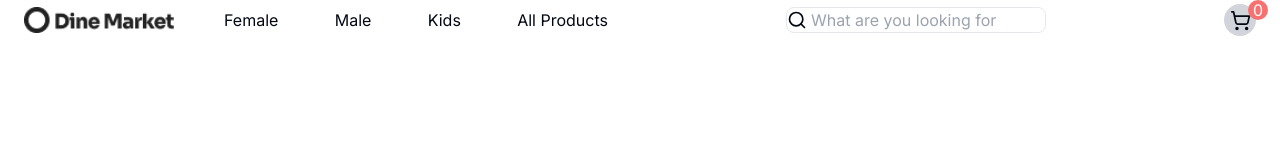
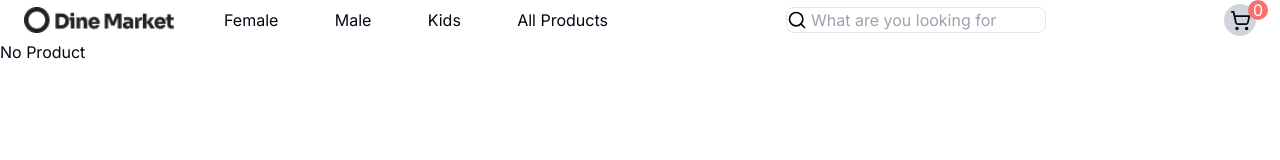
Before and after one commit to NaghmanShafique/next-ecommerce-app, a Next.js app: page /kids in a window 1280 px wide. Shown: the top 160 px of the page. Built offline with nearby package versions, Linux system fonts and the light colour scheme; no server answers.

Commit message:
Kids4 issue

```diff
--- a/src/app/api/products/route.ts
+++ b/src/app/api/products/route.ts
@@ -44,7 +44,7 @@ export async function GET(request:NextRequest) {
                     const productArray =  productData.slice(Number(param.get("start")) , Number(param.get("end")))
                     return NextResponse.json({productArray});
                  }
-                    return NextResponse.json({productArray : "Product Not Found"});
+                 return NextResponse.json({productArray : "Not Found"});
             }
 
             return NextResponse.json({productArray : productData});
--- a/src/app/female/page.tsx
+++ b/src/app/female/page.tsx
@@ -14,8 +14,6 @@ async function fetchAllProducts() {
 }
 const Female = async () => {
   const productData = await fetchAllProducts();
-   //var { productArray } = productData
-   //console.log("data array 2 "+productData.productArray)
     return (
     <div>
         <AllProducts productData = {productData}/>
--- a/src/app/kids/page.tsx
+++ b/src/app/kids/page.tsx
@@ -14,25 +14,13 @@ async function fetchAllProducts() {
 }
 const Kids = async () => {
   const productData = await fetchAllProducts();
-  //var { productArray } = productData
-  //console.log("data array Kids " + productData.productArray[1])
-
-  // {
-  //   if (productData.productArray[1] === undefined) {
-  //     return (
-  //       <div>
-
-  //       </div>
-  //     )
-  //   } else {
       return (
         <div>
+          No Product
           {/* <AllProducts productData={productData} /> */}
         </div>
 
       )
-    //}
- // }
 }
 
 export default Kids
--- a/src/app/male/page.tsx
+++ b/src/app/male/page.tsx
@@ -14,8 +14,7 @@ async function fetchAllProducts() {
 }
 const Male = async () => {
   const productData = await fetchAllProducts();
-  //var { productArray } = productData
-  //console.log("data array Male " + productData.productArray[0].title)
+
   return (
         <div>
           <AllProducts productData={productData} />
```
